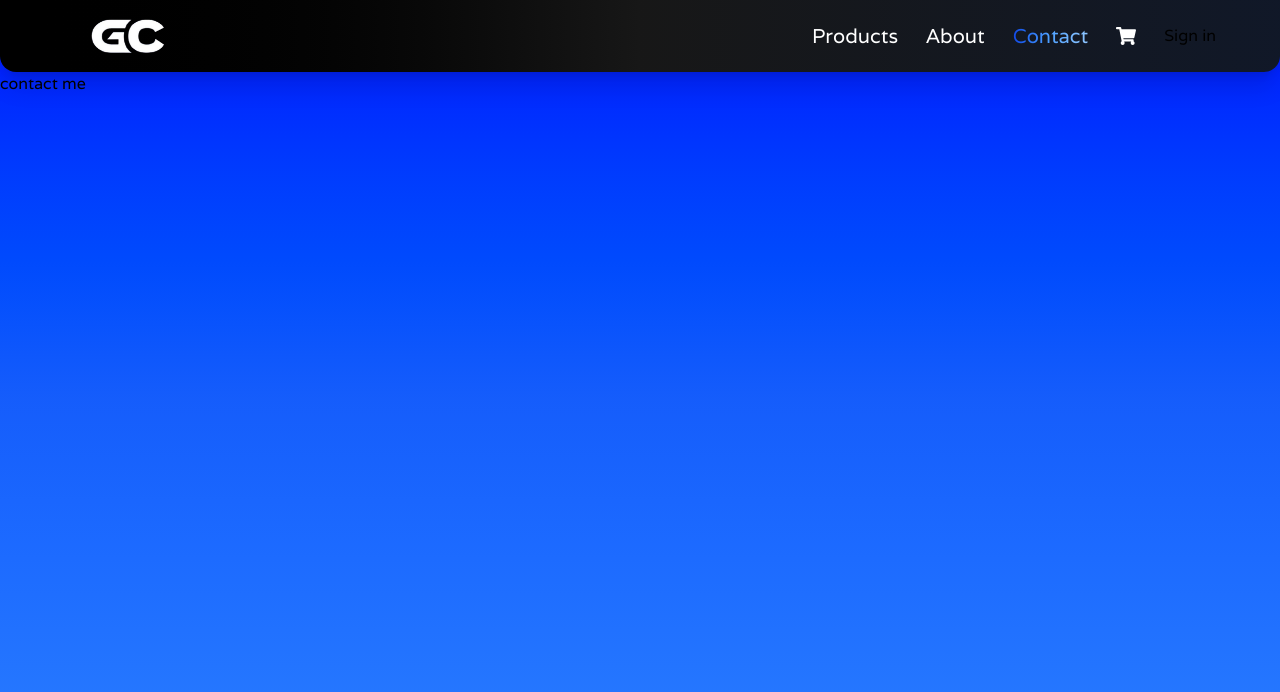
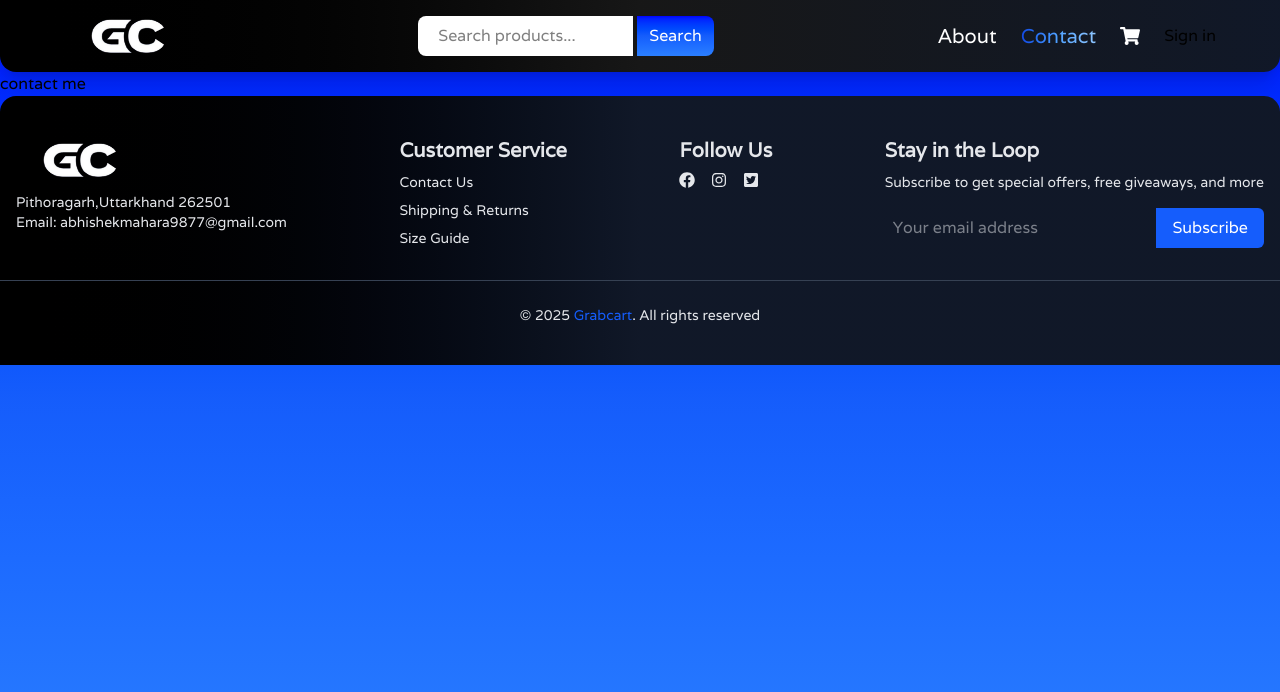
Before and after one commit to abhishekmahara/Grab-Cart, a React (Vite) app: page /contact in a window 1280 px wide. Shown: the top 692 px of the page. Built offline with nearby package versions, Linux system fonts and the light colour scheme; no server answers.

Commit message:
feat: added product page and search functionality

```diff
--- a/src/App.jsx
+++ b/src/App.jsx
@@ -6,7 +6,8 @@ import Contact from './pages/Contact'
 import Products from './pages/Products'
 import About from './pages/About'
 import Cart from './pages/Cart'
-import { ProductProvider } from './Context/ProductContext.jsx'
+import { ProductProvider } from './Contextt/ProductContext.jsx'
+import Footer from './Components/Footer.jsx'
 
 
 
@@ -25,6 +26,7 @@ const App = () => {
     <Route path='/contact' element={<Contact/>}></Route>
     <Route path='/products' element={<Products/>}></Route>
    </Routes>
+   <Footer/>
    </BrowserRouter>
 
    </ProductProvider>
--- a/src/Components/Carousal.jsx
+++ b/src/Components/Carousal.jsx
@@ -1,5 +1,5 @@
 
-import { getData } from "../Context/ProductContext";
+import { getData } from "../Contextt/ProductContext";
 import "slick-carousel/slick/slick.css";
 import "slick-carousel/slick/slick-theme.css";
 import Slider from "react-slick";
--- a/src/Components/Category.jsx
+++ b/src/Components/Category.jsx
@@ -1,5 +1,5 @@
 import React, { useEffect, useState } from "react";
-import { getData } from "../Context/ProductContext";
+import { getData } from "../Contextt/ProductContext";
 import { AiFillShopping, AiOutlineShopping} from "react-icons/ai";
 import { GiClothes, GiLipstick } from "react-icons/gi";
 import { IoHome, IoLaptopSharp } from "react-icons/io5";
@@ -48,11 +48,11 @@ const Category = () => {
 
   return (
     <div className="py-10">
-      <div className="max-w-7xl mx-auto flex flex-wrap justify-evenly gap-16">
+      <div className="max-w-7xl mx-auto flex flex-wrap justify-evenly gap-15">
         {categoryData.map((item, index) => (
           <button
             key={index}
-            className="flex flex-col items-center justify-center w-28 h-28  text-white rounded-2xl hover: transition-all duration-300 shadow-md hover:scale-105"
+            className="flex flex-col items-center justify-center w-28 h-28  text-white hover:transition-all duration-300  hover:scale-110"
           >
             {iconMapping[item]}
             <span className="capitalize mt-2 text-sm text-center">
--- /dev/null
+++ b/src/Components/Features.jsx
@@ -0,0 +1,31 @@
+import React from 'react'
+import { Truck, Lock, RotateCcw, Clock } from 'lucide-react'
+
+const features = [
+    {icon: Truck, text: 'Free Shipping', subtext: 'On orders over $100'},
+    {icon: Lock, text: 'Secure Payment', subtext: '100% protected payments'},
+    {icon: RotateCcw, text: 'Easy Returns', subtext: '10-day return policy'},
+    {icon: Clock, text: '24/7 Support', subtext: 'Dedicated customer service'},
+]
+const Features = () => {
+
+  return (
+    <div className=' py-8 px-4 sm:px-6 lg:px-8'>
+      <div className='max-w-7xl mx-auto'>
+        <div className='grid grid-cols-1 gap-y-8 sm:grid-cols-2 lg:grid-cols-4 lg:gap-x-8'>
+            {features.map((feature, index)=> {
+               return <div key={index} className='flex items-center justify-center text-center sm:text-left'>
+                    <feature.icon className='flex-shrink-0 h-10 w-10 text-gray-800' aria-hidden="true" />
+                    <div className='ml-4'>
+                        <p className='text-base font-medium text-gray-900'>{feature.text}</p>
+                        <p className='mt-1 text-sm text-white'>{feature.subtext}</p>
+                    </div>
+                </div>
+            })}
+        </div>
+      </div>
+    </div>
+  )
+}
+
+export default Features
--- /dev/null
+++ b/src/Components/Footer.jsx
@@ -0,0 +1,65 @@
+import React from 'react'
+import { Link } from 'react-router-dom'
+// import Logo from '../assets/Logo.png'
+import { FaFacebook, FaInstagram, FaPinterest, FaTwitterSquare } from 'react-icons/fa'
+
+const Footer = () => {
+  return (
+    <footer className='bg-gradient-to-r from-black via-gray-900 to-gray-900 text-gray-200 py-10 rounded-t-2xl'>
+      <div className='max-w-7xl mx-auto px-4 md:flex md:justify-between'>
+        {/*  info */}
+        <div className='mb-6 md:mb-0'>
+             <Link to={'/'} className="flex items-center h-12 overflow-hidden">
+               <img
+                 src="./src/assets/img/gclogo-removebg-preview.png"
+                 alt="Grabcart"
+                 className="h-full w-[130px] object-cover cursor-pointer"
+               />
+             </Link>
+
+            <p className='mt-2 text-sm'>Pithoragarh,Uttarkhand 262501</p>
+            <p className='text-sm'>Email: abhishekmahara9877@gmail.com</p>
+
+        </div>
+        {/* customer service link */}
+        <div className='mb-6 md:mb-0'>
+            <h3 className='text-xl font-semibold'>Customer Service</h3>
+            <ul className='mt-2 text-sm space-y-2'>
+                <li>Contact Us</li>
+                <li>Shipping & Returns</li>
+                <li>Size Guide</li>
+            </ul>
+        </div>
+        {/* social media links */}
+        <div className='mb-6 md:mb-0'>
+            <h3 className='text-xl font-semibold'>Follow Us</h3>
+            <div className='flex space-x-4 mt-2'>
+                <FaFacebook/>
+                <FaInstagram/>
+                <FaTwitterSquare/>
+
+            </div>
+        </div>
+        {/* newsletter subscription */}
+        <div>
+            <h3 className='text-xl font-semibold'>Stay in the Loop</h3>
+            <p className='mt-2 text-sm'>Subscribe to get special offers, free giveaways, and more</p>
+            <form action="" className='mt-4 flex'>
+                <input
+                type="email"
+                placeholder='Your email address'
+                className='w-full p-2 rounded-l-md  text-gray-200 focus:outline-none focus:ring-2 focus:ring-gray-500'
+                />
+                <button type='submit' className='bg-blue-600 text-white px-4 rounded-r-md '>Subscribe</button>
+            </form>
+        </div>
+      </div>
+      {/* bottom section */}
+      <div className='mt-8 border-t border-gray-700 pt-6 text-center text-sm'>
+        <p>&copy; {new Date().getFullYear()} <span className='text-blue-600'>Grabcart</span>. All rights reserved</p>
+      </div>
+    </footer>
+  )
+}
+
+export default Footer
--- a/src/Components/Navbar.jsx
+++ b/src/Components/Navbar.jsx
@@ -1,16 +1,26 @@
-import { SignedIn, SignedOut, SignInButton, UserButton } from '@clerk/clerk-react'
-import React from 'react'
-import { FaShoppingCart } from 'react-icons/fa'
-import { Link, NavLink } from 'react-router-dom'
-
+import { SignedIn, SignedOut, SignInButton, UserButton } from "@clerk/clerk-react";
+import React, { useState } from "react";
+import { FaShoppingCart } from "react-icons/fa";
+import { Link, NavLink, useNavigate } from "react-router-dom";
 
 const Navbar = () => {
+  const [query, setQuery] = useState("");
+  const navigate = useNavigate();
+
+  const handleSearch = (e) => {
+    e.preventDefault();
+    if (query.trim() !== "") {
+      navigate(`/products?search=${query}`);
+      setQuery("");
+    }
+  };
+
   return (
-    <div className='bg-gradient-to-r from-black via-neutral-900 to-gray-900 py-3 shadow-black-500 shadow-xl rounded-b-2xl'>
-   <div className='max-w-6xl mx-auto flex justify-between items-center'>
+    <div className="bg-gradient-to-r from-black via-neutral-900 to-gray-900 py-3 shadow-black-500 shadow-xl rounded-b-2xl">
+      <div className="max-w-6xl mx-auto flex justify-between items-center ">
         {/* Logo */}
-    <div className=''>
-    <Link to={'/'} className="flex items-center h-12 overflow-hidden">
+        <div>
+          <Link to={"/"} className="flex items-center h-12 overflow-hidden">
             <img
               src="./src/assets/img/gclogo-removebg-preview.png"
               alt="Grabcart"
@@ -18,29 +28,52 @@ const Navbar = () => {
             />
           </Link>
         </div>
-   {/* menu */}
-   <nav className='flex gap-7 items-center'>
-    <ul className='flex gap-7 text-xl font-medium'>
-      <NavLink to={'/products'} className={({isActive})=>`${isActive ? " bg-gradient-to-r from-blue-700 via-blue-400 to-blue-300 bg-clip-text text-transparent transition-all:" :"text-white"} cursor-pointer`}><li>Products</li></NavLink>
-     <NavLink to={'/about'} className={({isActive})=>`${isActive ? "bg-gradient-to-r  from-blue-700 via-blue-400 to-blue-300 bg-clip-text text-transparent transition-all:" :"text-white"} cursor-pointer`}><li>About</li></NavLink>
-      <NavLink to={'/contact'} className={({isActive})=>`${isActive ? "bg-gradient-to-r  from-blue-700 via-blue-400 to-blue-300 bg-clip-text text-transparent transition-all:" :"text-white"} cursor-pointer`}><li>Contact</li></NavLink>
 
+
+    {/*  Search Bar */}
+    <form onSubmit={handleSearch} className="flex items-center gap-1">
+     <input
+            type="text"
+              value={query}
+              onChange={(e) => setQuery(e.target.value)}
+              placeholder="Search products..."
+              className="px-5 py-2 bg-white rounded-l-lg text-black focus:outline-none focus:ring-2 focus:ring-blue-500"
+            />
+            <button
+              type="submit"
+              className="bg-gradient-to-b from-[#0000ff] via-blue-600 to-blue-500  text-white px-3 py-2 rounded-r-lg hover:bg-blue-700 transition-all"
+            >
+              Search
+            </button>
+          </form>
+
+        {/* Menu */}
+        <nav className="flex gap-6 items-center">
+          <ul className="flex gap-6 text-xl font-medium">
+            <NavLink to={"/about"} className={({ isActive }) =>`${isActive? "bg-gradient-to-r from-blue-700 via-blue-400 to-blue-300 bg-clip-text text-transparent transition-all": "text-white"} cursor-pointer`}><li>About</li></NavLink>
+            <NavLink to={"/contact"}className={({ isActive }) =>`${isActive ? "bg-gradient-to-r from-blue-700 via-blue-400 to-blue-300 bg-clip-text text-transparent transition-all": "text-white"} cursor-pointer`}><li>Contact</li></NavLink>
           </ul>
-    {/* cart */}
-   <Link to={'/cart'}><FaShoppingCart className='size-5 text-white' /></Link>
-   {/* sign in */}
-   <div >
+
+
+
+          {/*  Cart */}
+          <Link to={"/cart"}>
+            <FaShoppingCart className="size-5 text-white" />
+          </Link>
+
+          {/* Sign in */}
+          <div>
             <SignedOut>
-        <SignInButton className=' bg-white  font-semibold rounded-md text-black text-l px-3 py-1 cursor-pointer'/>
+              <SignInButton className="bg-white font-semibold rounded-md text-black text-l px-3 py-1 cursor-pointer" />
             </SignedOut>
             <SignedIn>
-        <UserButton/>
+              <UserButton />
             </SignedIn>
           </div>
         </nav>
       </div>
     </div>
-  )
-}
+  );
+};
 
-export default Navbar
+export default Navbar;
--- a/src/pages/Home.jsx
+++ b/src/pages/Home.jsx
@@ -1,10 +1,13 @@
 import React from 'react'
 import Carousal from '../Components/Carousal'
+import Features from '../Components/Features'
+import Footer from '../Components/Footer'
 
 const Home = () => {
   return (
     <>
      <Carousal/>
+     <Features/>
     </>
   )
 }
--- a/src/pages/Products.jsx
+++ b/src/pages/Products.jsx
@@ -1,11 +1,47 @@
-import React from 'react'
+import React, { useEffect, useState } from "react";
+import { useLocation } from "react-router-dom";
+import { getData } from "../Contextt/ProductContext";
 
-const Products = () => {
+const ProductPage = () => {
+  const { products, loading } = getData();
+  const location = useLocation();
+  const [filteredProducts, setFilteredProducts] = useState([]);
+
+  const searchParams = new URLSearchParams(location.search);
+  const searchQuery = searchParams.get("search")?.toLowerCase() || "";
+
+  useEffect(() => {
+    if (!loading && products.length > 0) {
+      const results = products.filter((p) =>
+        p.title.toLowerCase().includes(searchQuery)
+      );
+      setFilteredProducts(results);
+    }
+  }, [searchQuery, products, loading]);
+
+  if (loading) return <p className="text-center mt-10">Loading...</p>;
+
   return (
-    <div>
-      pRoducts
+    <div className="p-6 min-h-[400px]">
+      <h2 className="text-2xl text-white mb-4">
+        Search Results for “{searchQuery}”
+      </h2>
+      {filteredProducts.length === 0 ? (
+        <p>No products found.</p>
+      ) : (
+        <div className="grid  grid-cols-2 md:grid-cols-4 gap-4">
+          {filteredProducts.map((product) => (
+            <div key={product.id} className="bg-white rounded-lg p-3  shadow-2xl ">
+              <img src={product.thumbnail} alt={product.title} className="w-full h-40 object-contain rounded"/>
+              <h3 className="mt-2 text-lg font-medium">{product.title}</h3>
+            <p className="text-gray-600">₹{Math.floor(product.price * 50).toLocaleString("en-IN")}</p>
+            <button className="bg-gradient-to-r from-black to-gray-800 text-white px-3 py-2 rounded-xl cursor-pointer mt-2 ">Add to Cart</button>
+            </div>
+          ))}
+        </div>
+      )}
     </div>
-  )
-}
+  );
+};
 
-export default Products
+export default ProductPage;
```
Also changed, not shown: src/Contextt/ProductContext.jsx (renamed from src/Context/ProductContext.jsx). Lines whose indentation alone changed are shown as unchanged.
